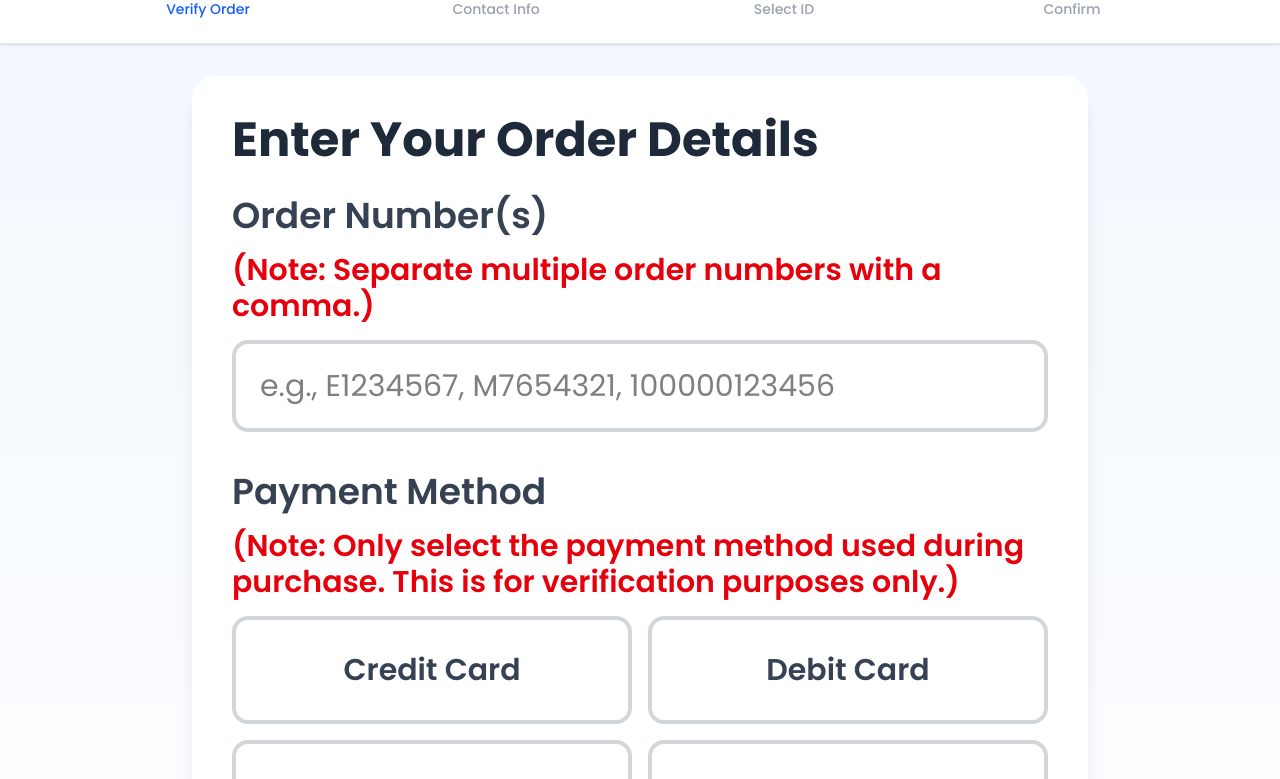
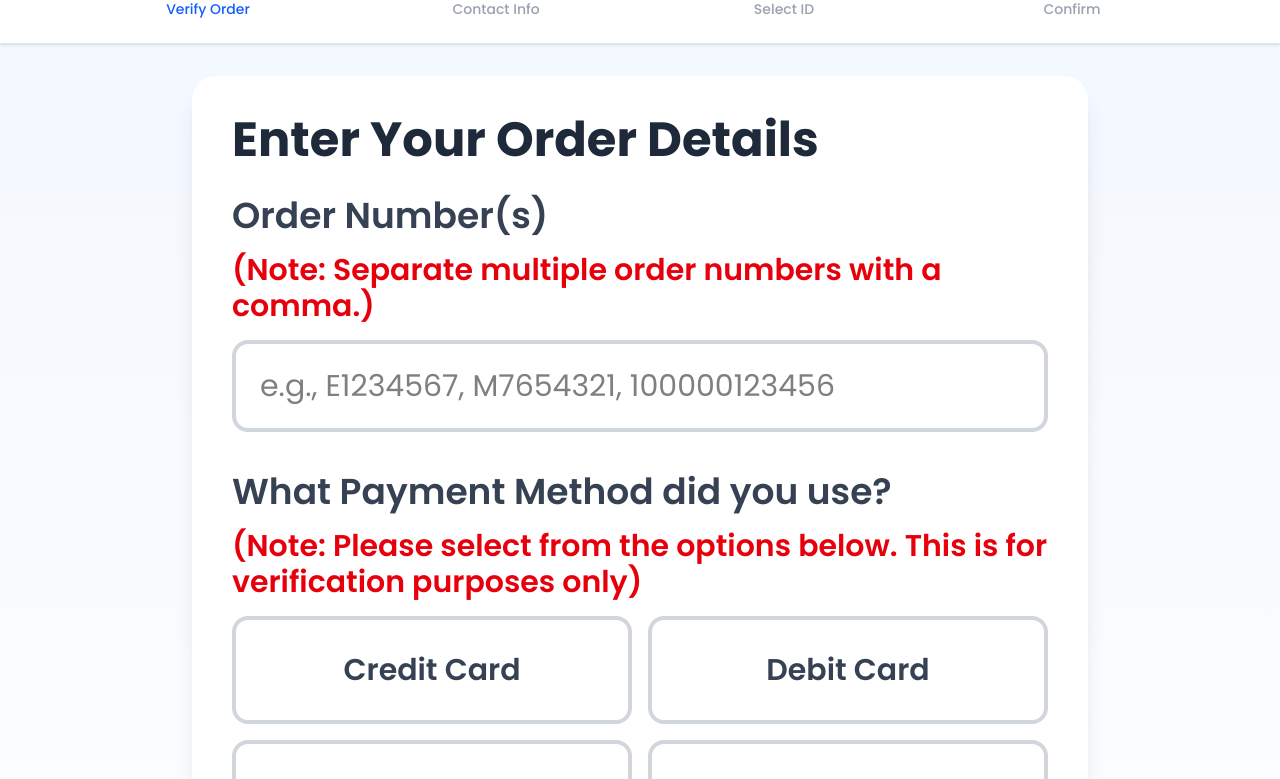
Before and after one commit to tonfxs/mills-cckiosk, a Next.js app: page /pick-up-order in a window 1280 px wide. Shown: the part 405-1184 px from the top of the page. Built offline with nearby package versions, Linux system fonts and the light colour scheme.

Commit message:
UI updates from QA

```diff
--- a/app/pick-up-order/page.tsx
+++ b/app/pick-up-order/page.tsx
@@ -477,8 +477,8 @@ export default function PickupKiosk() {
 
                   <div>
                     <label className="block text-4xl font-semibold mb-4 text-gray-700">
-                      Payment Method
-                      <p className="text-red-600 text-3xl my-4">(Note: Only select the payment method used during purchase. This is for verification purposes only.)</p>
+                      What Payment Method did you use?
+                      <p className="text-red-600 text-3xl my-4">(Note: Please select from the options below. This is for verification purposes only)</p>
                     </label>
 
                     <div className="grid grid-cols-2 gap-4">
@@ -644,10 +644,15 @@ export default function PickupKiosk() {
             <div className="space-y-6">
               <div className="bg-white rounded-3xl shadow-xl p-10">
                 <h2 className="text-5xl font-bold mb-8 text-gray-800">Your Contact Information</h2>
+                <div className="mt-6 p-6 bg-yellow-100 border-4 border-yellow-400 rounded-2xl">
+                  <p className="text-3xl font-semibold text-yellow-800">
+                    <span className="font-bold">DISCLAIMER:</span> Please scroll down or tap outside the fields to see Continue button.
+                  </p>
+                </div>
 
                 <div className="space-y-6">
                   <div>
-                    <label className="block text-4xl font-semibold mb-4 text-gray-700">First Name</label>
+                    <label className="block text-4xl font-semibold mb-4 text-gray-700 pt-10">First Name</label>
                     <input
                       type="text"
                       name="firstName"
```
